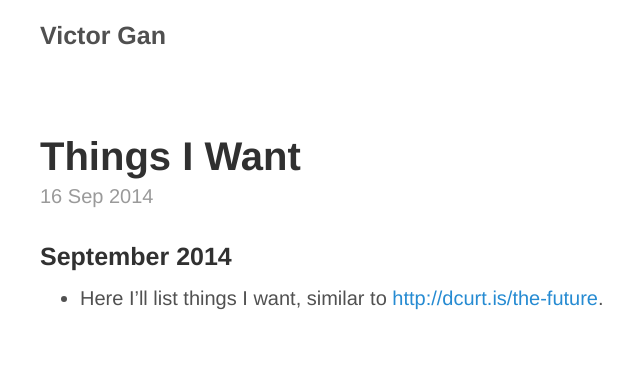
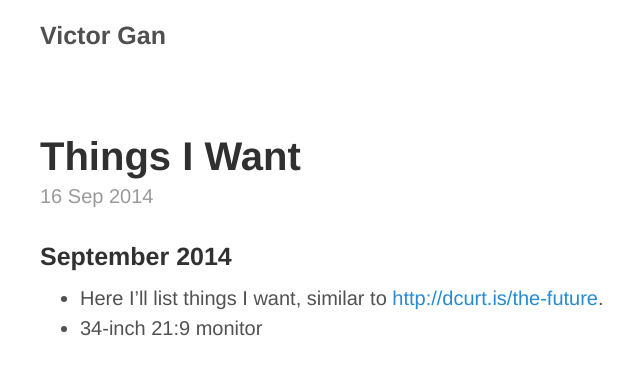
Before and after one commit to victorgan/victorgan.github.io, a Jekyll site: the page built from _posts/2014-09-16-things-i-want.md, in a window 1280 px wide. Shown: the top 375 px of the page, without its empty margins (240-880 px from the left). Built offline with Jekyll 4.4.1, drawn with Linux system fonts in a browser that asks for light colours; comment, search, counter and statistics services are not loaded.

Commit message:
Update 2014-09-16-things-i-want.md

```diff
--- a/_posts/2014-09-16-things-i-want.md
+++ b/_posts/2014-09-16-things-i-want.md
@@ -6,3 +6,4 @@ title: Things I Want
 ### September 2014
 
 - Here I'll list things I want, similar to [http://dcurt.is/the-future](http://dcurt.is/the-future).
+- 34-inch 21:9 monitor
```
